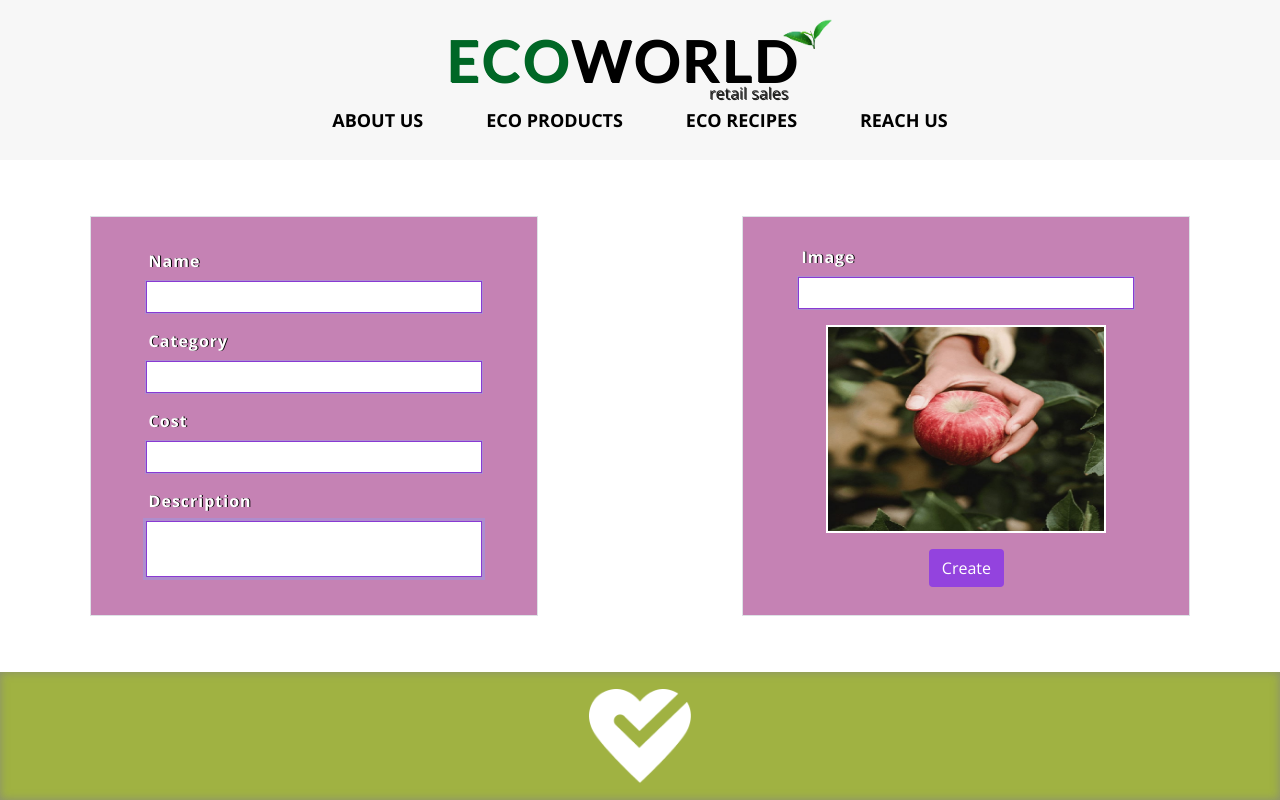
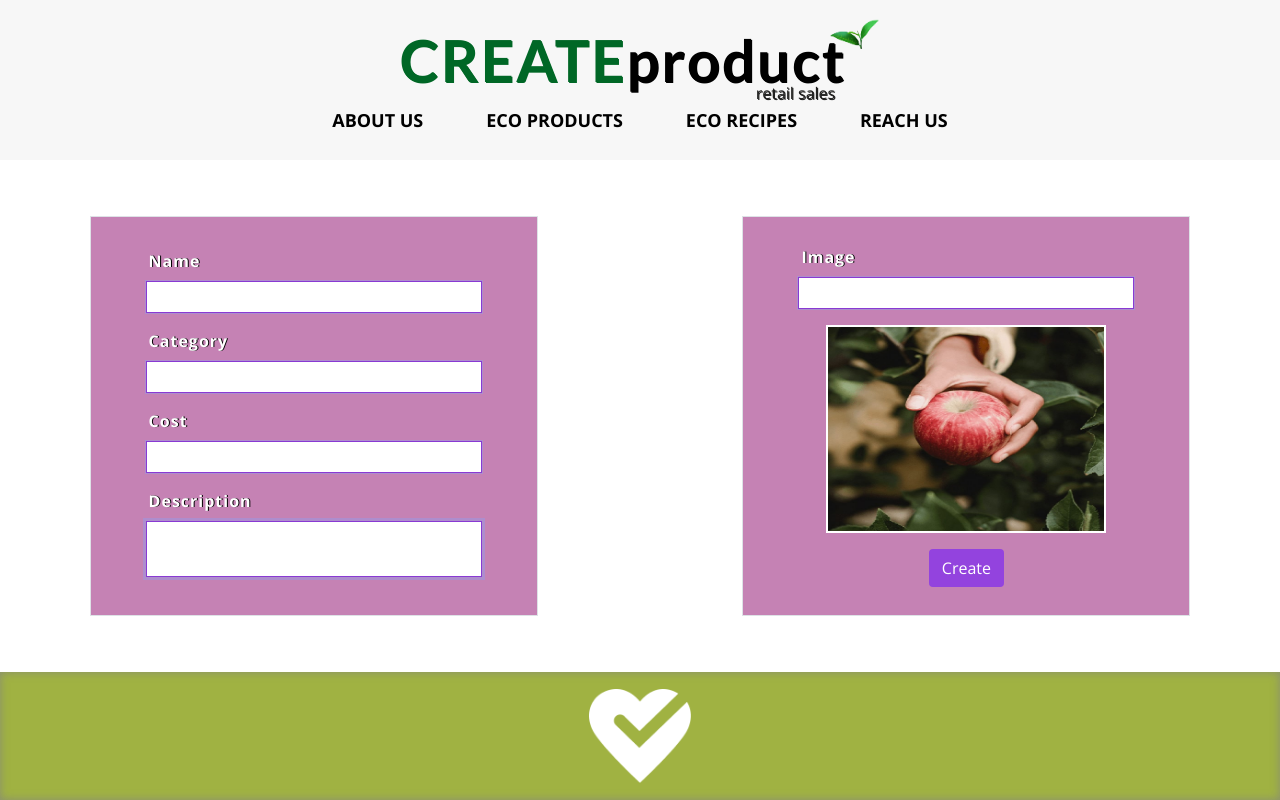
Before and after one commit to guillerdev97/ecoworld-vue-front, a Vue app: page /create in a window 1280 px wide. Built offline with nearby package versions, Linux system fonts and the light colour scheme; a web font is replaced by a local one.

Commit message:
changes on header create and edit

```diff
--- a/src/components/TheHeaderCreate.vue
+++ b/src/components/TheHeaderCreate.vue
@@ -1,4 +1,12 @@
-<script></script>
+<script>
+export default {
+  name: "TheHeaderCreate",
+
+  data() {
+    return {};
+  },
+};
+</script>
 
 <template>
   <header
@@ -6,9 +14,14 @@
   >
     <div class="d-flex flex-column justify-content-center align-items-center">
       <div class="d-flex justify-content-center align-items-center">
-        <router-link to="/"
-          ><h1><span>ECO</span>WORLD</h1></router-link
-        >
+        <router-link to="/allproducts">
+          <div v-if="this.$route.name === 'edit'">
+            <h1><span>EDIT</span>product</h1>
+          </div>
+          <div v-if="this.$route.name === 'create'">
+            <h1><span>CREATE</span>product</h1>
+          </div>
+        </router-link>
 
         <img
           class="align-self-start"
--- a/src/router/index.js
+++ b/src/router/index.js
@@ -7,6 +7,7 @@ import RecipesView from "../views/RecipesView.vue";
 import ReachView from "../views/ReachView.vue";
 import DetailView from "../views/DetailView.vue";
 import ConfirmCreateView from "../views/ConfirmCreateView.vue";
+import EditView from "../views/CreateView.vue";
 
 const router = createRouter({
   history: createWebHistory(import.meta.env.BASE_URL),
@@ -44,7 +45,7 @@ const router = createRouter({
     {
       path: "/edit",
       name: "edit",
-      component: ReachView,
+      component: EditView,
     },
     {
       path: "/detail",
```
